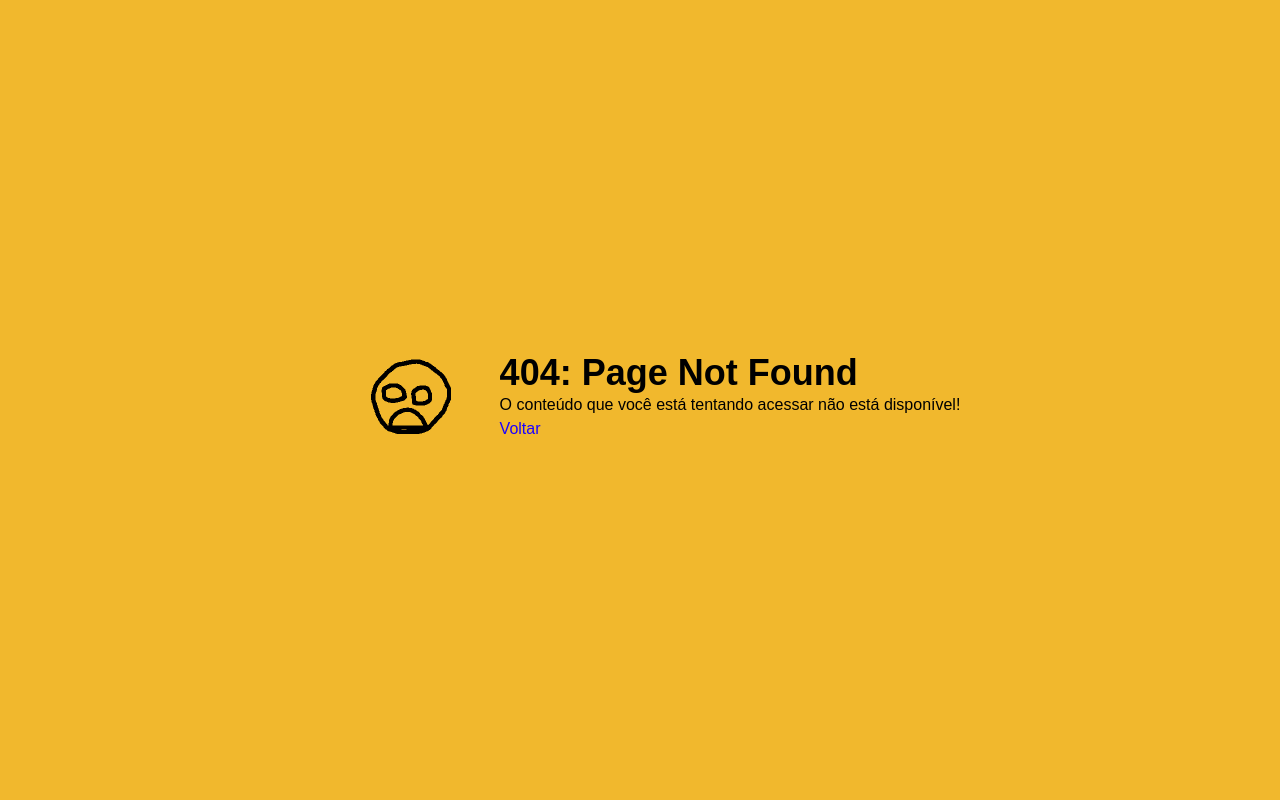
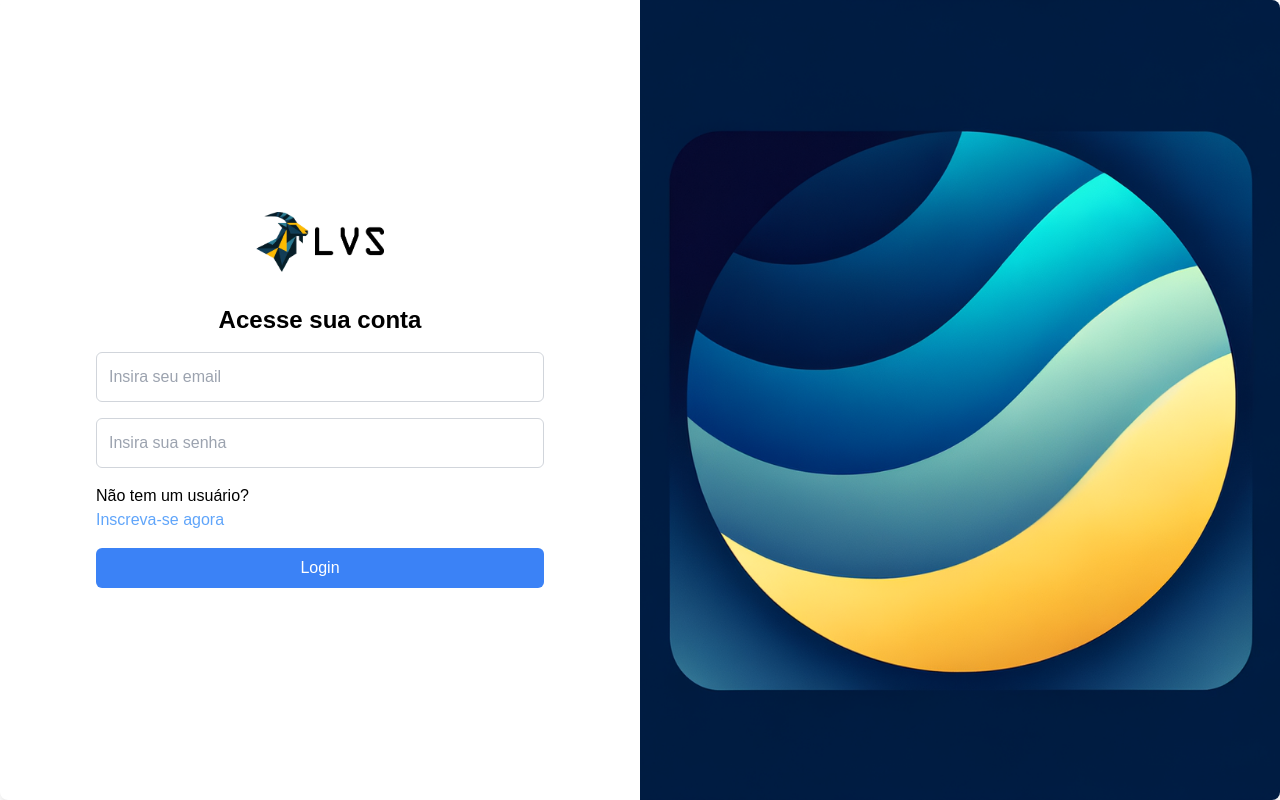
Before and after one commit to lemos000/lvs-next-frontend-main, a Next.js app: page /login in a window 1280 px wide. Before the commit this address had no page. Built offline with nearby package versions, Linux system fonts and the light colour scheme.

Commit message:
Criação do Login

```diff
--- /dev/null
+++ b/src/app/login/page.tsx
@@ -0,0 +1,95 @@
+"use client"
+import React, { useState } from 'react';
+import Image from 'next/image';
+import Link from 'next/link';
+import Logo from '@/assets/logo.png';
+import backgroundImage from '@/assets/background-lvs.png';
+import { useRouter } from 'next/navigation';
+import { TipoUsuario } from '../types';
+
+export default function LoginPage() {
+  const [email, setEmail] = useState('');
+  const [senha, setSenha] = useState('');
+  const [error, setError] = useState('');
+  const [user, setUser] = useState<TipoUsuario>();
+  const router = useRouter();
+
+
+  const handleLogin = async (event: React.FormEvent) => {
+    event.preventDefault(); // Previne o comportamento padrão do formulário
+    try {
+      const response: Response = await fetch(`http://localhost:8080/lvs/rest/user/verificar?email=${(email)}&senha=${(senha)}`, {
+        method: 'GET',
+        headers: {
+          'Content-Type': 'application/json',
+        },
+      });
+      const usuario = await response.json();
+      if (response.ok) {
+        router.push("/")
+        setUser(usuario)
+        console.log(`${user}`)
+        localStorage.setItem('userName', usuario.nome)
+        console.log(`Olá, ${usuario.nome}`);
+
+
+
+      } else {
+        const errorMessage = await response.text();
+        console.log(errorMessage)
+        setError(errorMessage);
+      }
+    } catch (err) {
+      console.log(err)
+      setError('Erro ao conectar com o servidor: ' + err);
+    }
+  };
+
+  return (
+    <div className="flex flex-col lg:flex-row w-full h-screen bg-white shadow-lg rounded-lg overflow-hidden">
+      <div className="flex flex-col justify-center items-center w-full lg:w-1/2 p-8">
+        <Image src={Logo} alt="Logo da LVS" className="mb-8 w-24 lg:w-32" />
+        <h1 className="text-xl lg:text-2xl font-bold mb-4">
+          Acesse sua conta
+        </h1>
+        <form onSubmit={handleLogin} className="w-full max-w-sm lg:max-w-md">
+          <input
+            type="email"
+            value={email}
+            onChange={(e) => {setEmail(e.target.value)
+              console.log(email)
+            }}
+            placeholder="Insira seu email"
+            className="w-full p-3 border border-gray-300 rounded-md mb-4 focus:outline-none focus:border-blue-500 transition-colors"
+          />
+          <input
+            type="password"
+            value={senha}
+            onChange={(e) => setSenha(e.target.value)}
+            placeholder="Insira sua senha"
+            className="w-full p-3 border border-gray-300 rounded-md mb-4 focus:outline-none focus:border-blue-500 transition-colors"
+          />
+          <div className="mb-4 text-black">
+            Não tem um usuário?{' '}
+            <Link href="/signup">
+              <p className="text-blue-400 hover:text-blue-600">Inscreva-se agora</p>
+            </Link>
+          </div>
+          {error && (
+            <p className="text-red-500 mb-4">{error}</p>
+          )}
+          <button
+            type="submit"
+            className="w-full bg-blue-500 text-white py-2 px-4 rounded-md hover:bg-blue-600 transition-colors"
+          >
+            Login
+          </button>
+        </form>
+      </div>
+      <div
+        className="hidden lg:block w-full lg:w-1/2 bg-cover bg-center rounded-none"
+        style={{ backgroundImage: `url(${backgroundImage.src})` }}
+      />
+    </div>
+  );
+}
```
